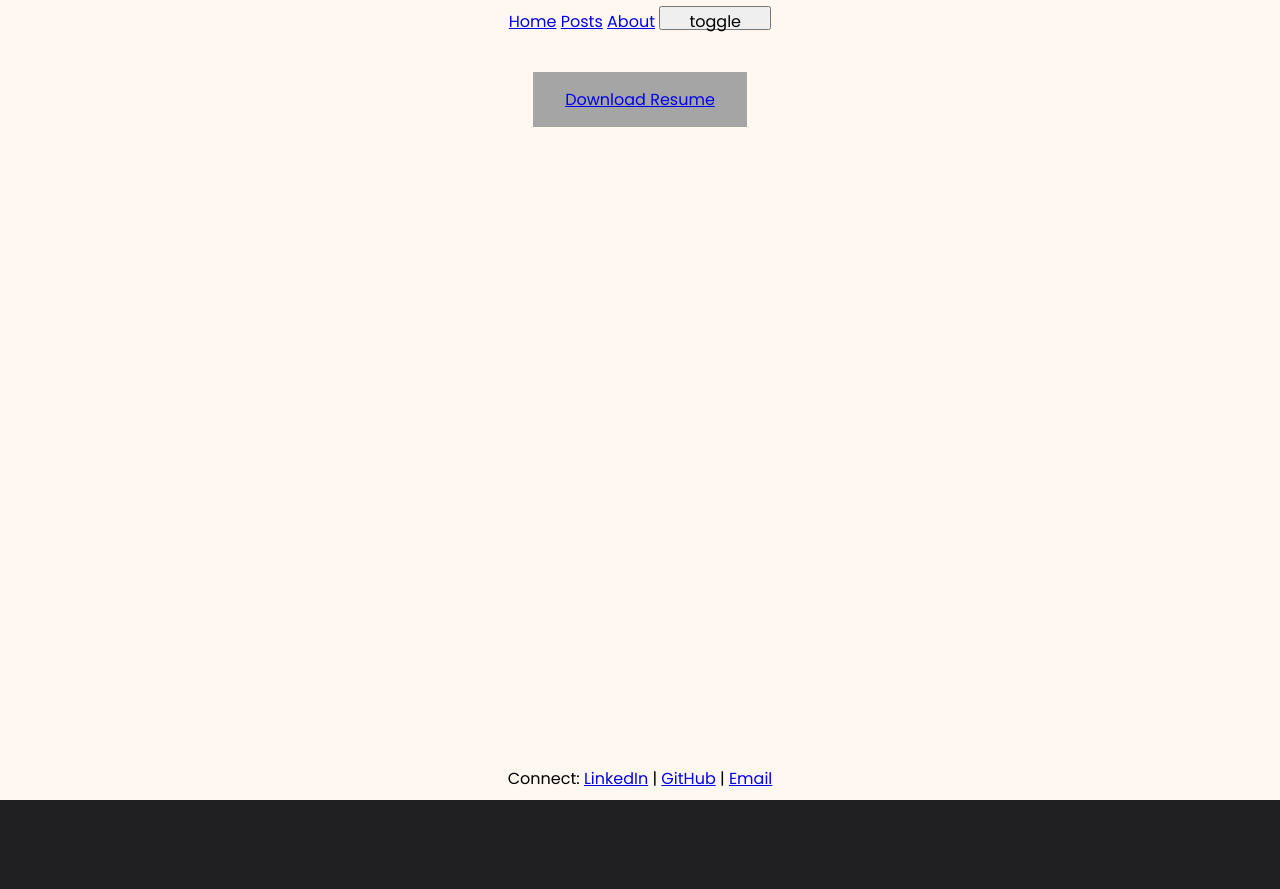
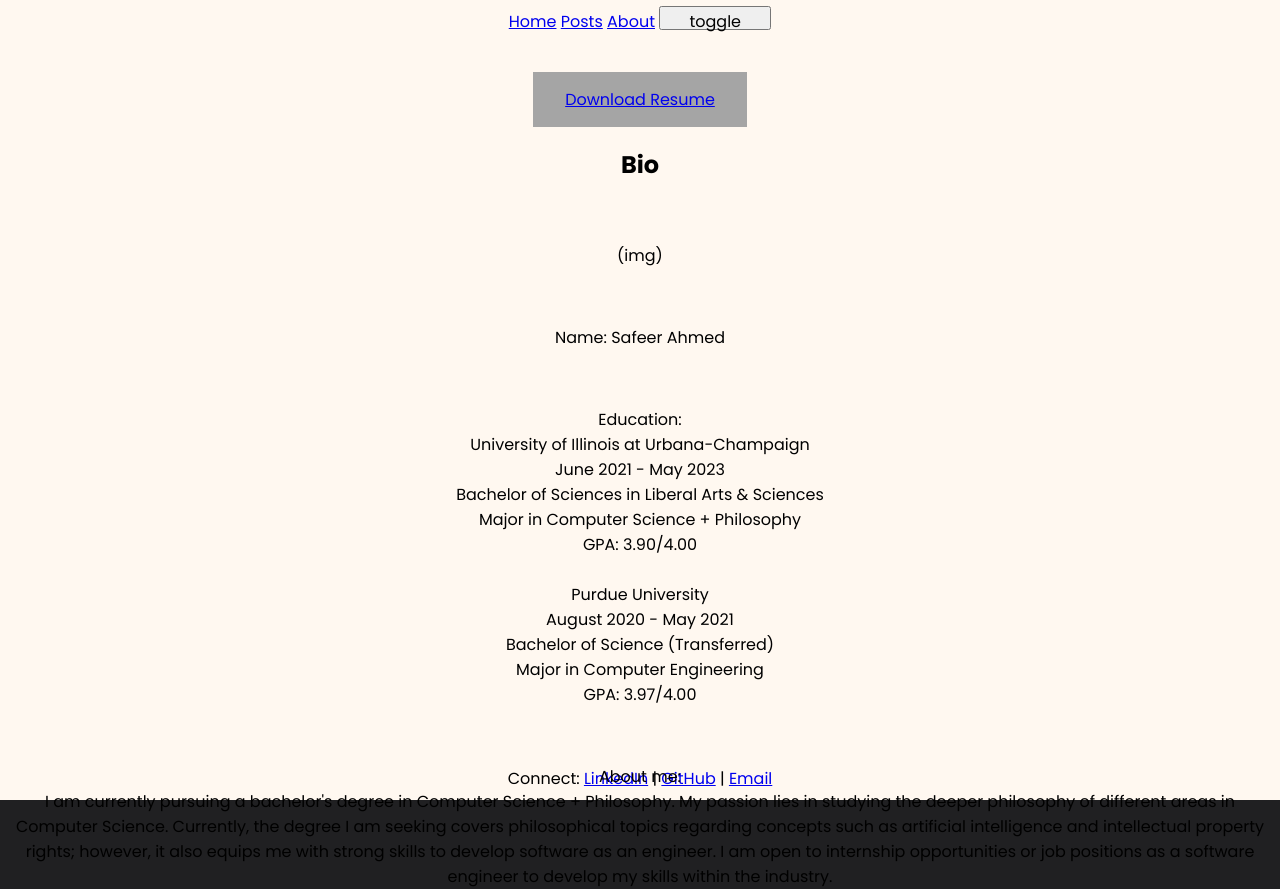
Before and after one commit to sahme73/personal-website, a SvelteKit app: page /about in a window 1280 px wide. Before the commit the page ends 800 px from the top, so only its background shows below. Built offline with nearby package versions, Linux system fonts and the light colour scheme.

Commit message:
Added some basic info to the bio page. (Need work on formatting and CSS classes!)

```diff
--- a/src/routes/+layout.svelte
+++ b/src/routes/+layout.svelte
@@ -1,4 +1,4 @@
-<script>
+<script lang=ts>
     export const prerender = true;
 
     import { light_mode, dark_mode, background } from './store';
--- a/src/routes/about/+page.svelte
+++ b/src/routes/about/+page.svelte
@@ -1,14 +1,32 @@
-<script>
+<script lang=ts>
     export const prerender = true;
 
     import ResumeComponent from './resume_component.svelte';
 
-    import { background } from '../store';
+    import { light_mode, dark_mode, background } from '../store';
 
     let color = 'black';
     background.subscribe(value => {
         color = value;
     });
+
+    let light = false;
+    let dark = false;
+
+    light_mode.subscribe(value => {
+        light = value;
+    });
+    dark_mode.subscribe(value => {
+        dark = value;
+    });
+    $: font_color = '';
+    $: {
+        if (light) {
+            font_color = 'black';
+        } else if (dark) {
+            font_color = 'white';
+        }
+    }
 </script>
 
 <head>
@@ -16,11 +34,47 @@
 </head>
 
 <section class="stretch">
-    <div class="bg" style="--theme-color: {color}" />
+    <div class="bg" style="--theme-color: {color};" />
     <ResumeComponent/>
 </section>
 
+<section class="front" style="--font-color: {font_color};">
+    <h1>Bio</h1>
+    <br/>
+    <p>(img)</p>
+    <br/>
+    <p>Name: Safeer Ahmed</p>
+    <br/>
+    <p>
+        Education:
+        <br> University of Illinois at Urbana-Champaign
+        <br> June 2021 - May 2023
+        <br> Bachelor of Sciences in Liberal Arts & Sciences
+        <br> Major in Computer Science + Philosophy
+        <br> GPA: 3.90/4.00
+        <br>
+        <br> Purdue University
+        <br> August 2020 - May 2021
+        <br> Bachelor of Science (Transferred)
+        <br> Major in Computer Engineering
+        <br> GPA: 3.97/4.00
+    </p>
+    <br/>
+    <p>
+        About me:
+        <br> I am currently pursuing a bachelor's degree in Computer Science + Philosophy. My passion lies in studying the deeper philosophy of different areas in Computer Science. Currently, the degree I am seeking covers philosophical topics regarding concepts such as artificial intelligence and intellectual property rights; however, it also equips me with strong skills to develop software as an engineer. I am open to internship opportunities or job positions as a software engineer to develop my skills within the industry.
+    </p>
+</section>
+
 <style>
+    .front {
+        position: relative;
+        top: 64px;
+        z-index: 1000;
+
+        text-align: center;
+        color: var(--font-color);
+    }
     .stretch {
         margin-left: -8px;
         margin-right: -8px;
```
